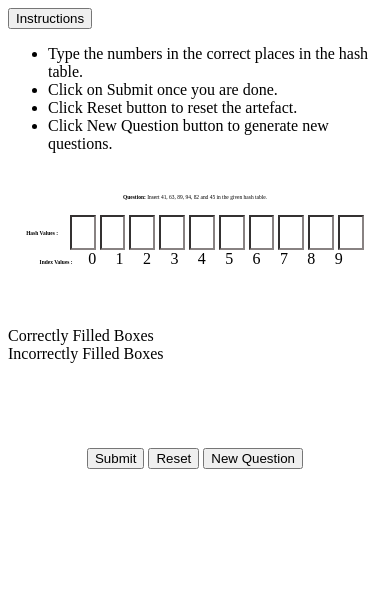
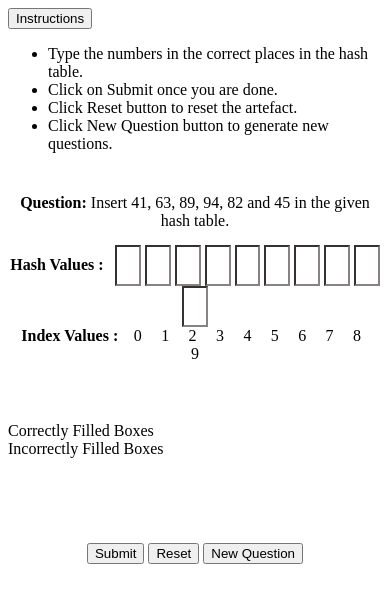
Before and after one commit to virtual-labs/exp-hashtables-iiith, a plain HTML site: page experiment/hash-tables/simulation/ht_exercise.html in a window 390 px wide. Drawn offline with Linux system fonts and the light colour scheme; a script that the page names is missing.

Commit message:
Make experiment mobile responsive

```diff
--- a/experiment/double-hashing/simulation/css/hash-styles.css
+++ b/experiment/double-hashing/simulation/css/hash-styles.css
@@ -4,7 +4,7 @@
 }
 
 #question-wrapper {
-    font-size: 1.4vw;
+    /* font-size: 1.4vw; */
     text-align: center;
     width: 100%;
     margin-right: auto;
@@ -30,7 +30,7 @@
 }
 
 #valuelabel {
-    font-size: 1.4vw;
+    /* font-size: 1.4vw; */
     padding-right: 2vw;
     font-weight: bold;
 }
@@ -44,7 +44,7 @@
     border-color: #888282;
     text-align: center;
     color: black;
-    font-size: 2vw;
+    /* font-size: 2vw; */
 }
 
 .indexrow {
@@ -52,7 +52,7 @@
 }
 
 #indexlabel {
-    font-size: 1.4vw;
+    /* font-size: 1.4vw; */
     padding-right: 1vw;
     font-weight: bold;
 }
@@ -89,7 +89,7 @@
 
 .comment-box {
     position: relative;
-    font-size: 1.5vw;
+    /* font-size: 1.5vw; */
     text-align: center;
     float: left;
     clear: none;
--- a/experiment/hash-tables/simulation/css/hash-styles.css
+++ b/experiment/hash-tables/simulation/css/hash-styles.css
@@ -4,7 +4,7 @@
 }
 
 #question-wrapper {
-    font-size: 1.4vw;
+    /* font-size: 1.4vw; */
     text-align: center;
     width: 100%;
     margin-right: auto;
@@ -30,7 +30,7 @@
 }
 
 #valuelabel {
-    font-size: 1.4vw;
+    /* font-size: 1.4vw; */
     padding-right: 2vw;
     font-weight: bold;
 }
@@ -44,7 +44,7 @@
     border-color: #888282;
     text-align: center;
     color: black;
-    font-size: 2vw;
+    /* font-size: 2vw; */
 }
 
 .indexrow {
@@ -52,7 +52,7 @@
 }
 
 #indexlabel {
-    font-size: 1.4vw;
+    /* font-size: 1.4vw; */
     padding-right: 1vw;
     font-weight: bold;
 }
@@ -89,7 +89,7 @@
 
 .comment-box {
     position: relative;
-    font-size: 1.5vw;
+    /* font-size: 1.5vw; */
     text-align: center;
     float: left;
     clear: none;
--- a/experiment/hash-tables/simulation/ht_exercise.html
+++ b/experiment/hash-tables/simulation/ht_exercise.html
@@ -3,7 +3,7 @@
   <head>
         <title id="htmltitle">Hash Tables Exercise</title>
         <link rel="stylesheet" href="css/hash-styles.css" type="text/css">
-        <link rel="stylesheet" href="../../assets/css/common-styles.css">
+        <link rel="stylesheet" href="../../assets/css/common-styles-responsive.css">
   </head>
   <body>
     <div class="instruction-box">
--- a/experiment/linear-probing/simulation/css/hash-styles.css
+++ b/experiment/linear-probing/simulation/css/hash-styles.css
@@ -4,7 +4,7 @@
 }
 
 #question-wrapper {
-    font-size: 1.4vw;
+    /* font-size: 1.4vw; */
     text-align: center;
     width: 100%;
     margin-right: auto;
@@ -30,7 +30,7 @@
 }
 
 #valuelabel {
-    font-size: 1.4vw;
+    /* font-size: 1.4vw; */
     padding-right: 2vw;
     font-weight: bold;
 }
@@ -44,7 +44,7 @@
     border-color: #888282;
     text-align: center;
     color: black;
-    font-size: 2vw;
+    /* font-size: 2vw; */
 }
 
 .indexrow {
@@ -52,7 +52,7 @@
 }
 
 #indexlabel {
-    font-size: 1.4vw;
+    /* font-size: 1.4vw; */
     padding-right: 1vw;
     font-weight: bold;
 }
@@ -89,7 +89,7 @@
 
 .comment-box {
     position: relative;
-    font-size: 1.5vw;
+    /* font-size: 1.5vw; */
     text-align: center;
     float: left;
     clear: none;
--- a/experiment/quadratic-probing/simulation/css/hash-styles.css
+++ b/experiment/quadratic-probing/simulation/css/hash-styles.css
@@ -4,7 +4,7 @@
 }
 
 #question-wrapper {
-    font-size: 1.4vw;
+    /* font-size: 1.4vw; */
     text-align: center;
     width: 100%;
     margin-right: auto;
@@ -30,7 +30,7 @@
 }
 
 #valuelabel {
-    font-size: 1.4vw;
+    /* font-size: 1.4vw; */
     padding-right: 2vw;
     font-weight: bold;
 }
@@ -44,7 +44,7 @@
     border-color: #888282;
     text-align: center;
     color: black;
-    font-size: 2vw;
+    /* font-size: 2vw; */
 }
 
 .indexrow {
@@ -52,7 +52,7 @@
 }
 
 #indexlabel {
-    font-size: 1.4vw;
+    /* font-size: 1.4vw; */
     padding-right: 1vw;
     font-weight: bold;
 }
@@ -89,7 +89,7 @@
 
 .comment-box {
     position: relative;
-    font-size: 1.5vw;
+    /* font-size: 1.5vw; */
     text-align: center;
     float: left;
     clear: none;
```
Also changed, not shown: experiment/double-hashing/simulation/dh_exercise.html (+1 -1 lines), experiment/double-hashing/simulation/dh_practice.html (+1 -1 lines), experiment/hash-tables/simulation/ht_practice.html (+1 -1 lines), experiment/linear-probing/simulation/lp_exercise.html (+1 -1 lines), experiment/linear-probing/simulation/lp_practice.html (+1 -1 lines), experiment/quadratic-probing/simulation/qp_exercise.html (+1 -1 lines), experiment/quadratic-probing/simulation/qp_practice.html (+1 -1 lines).
